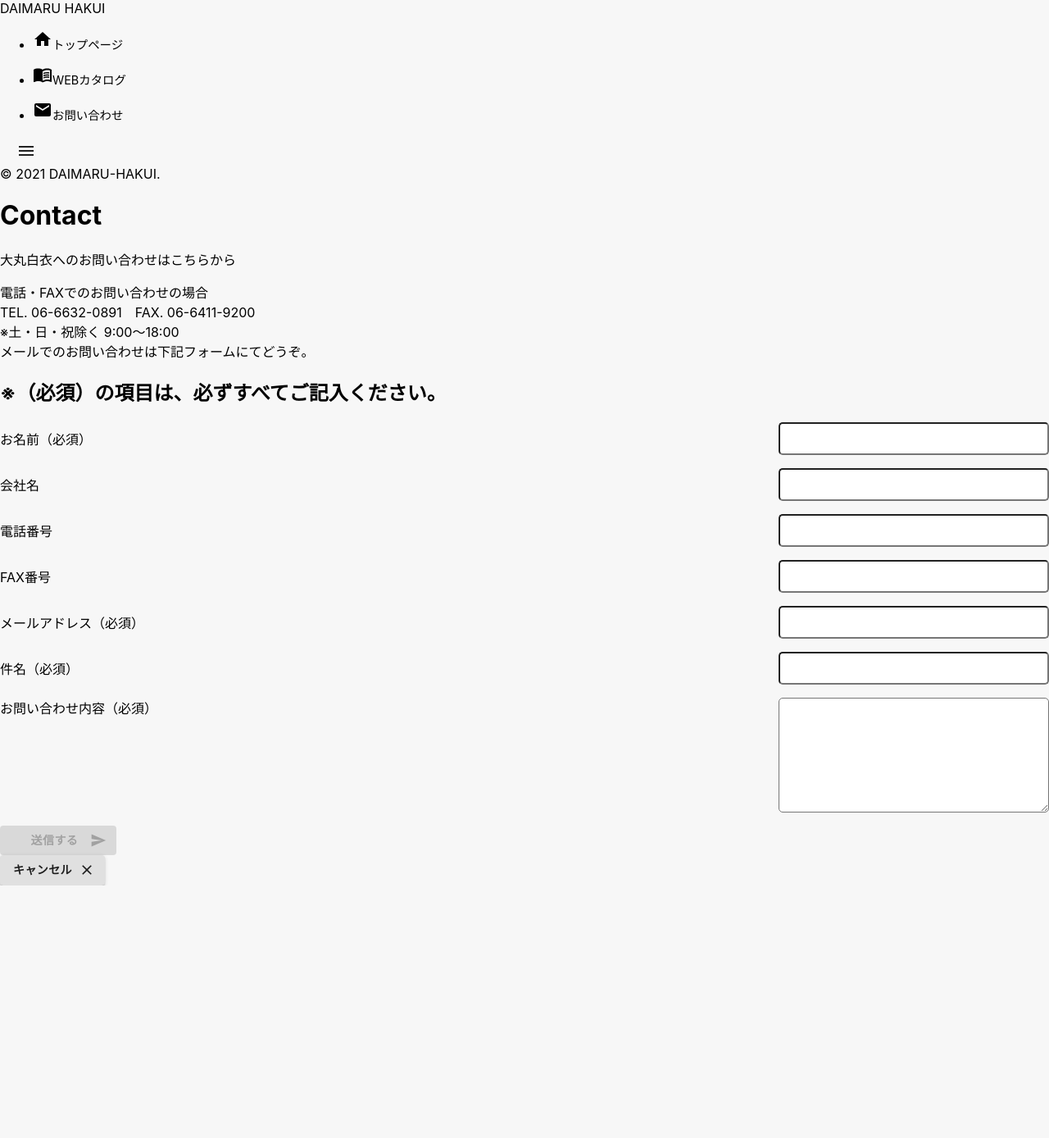
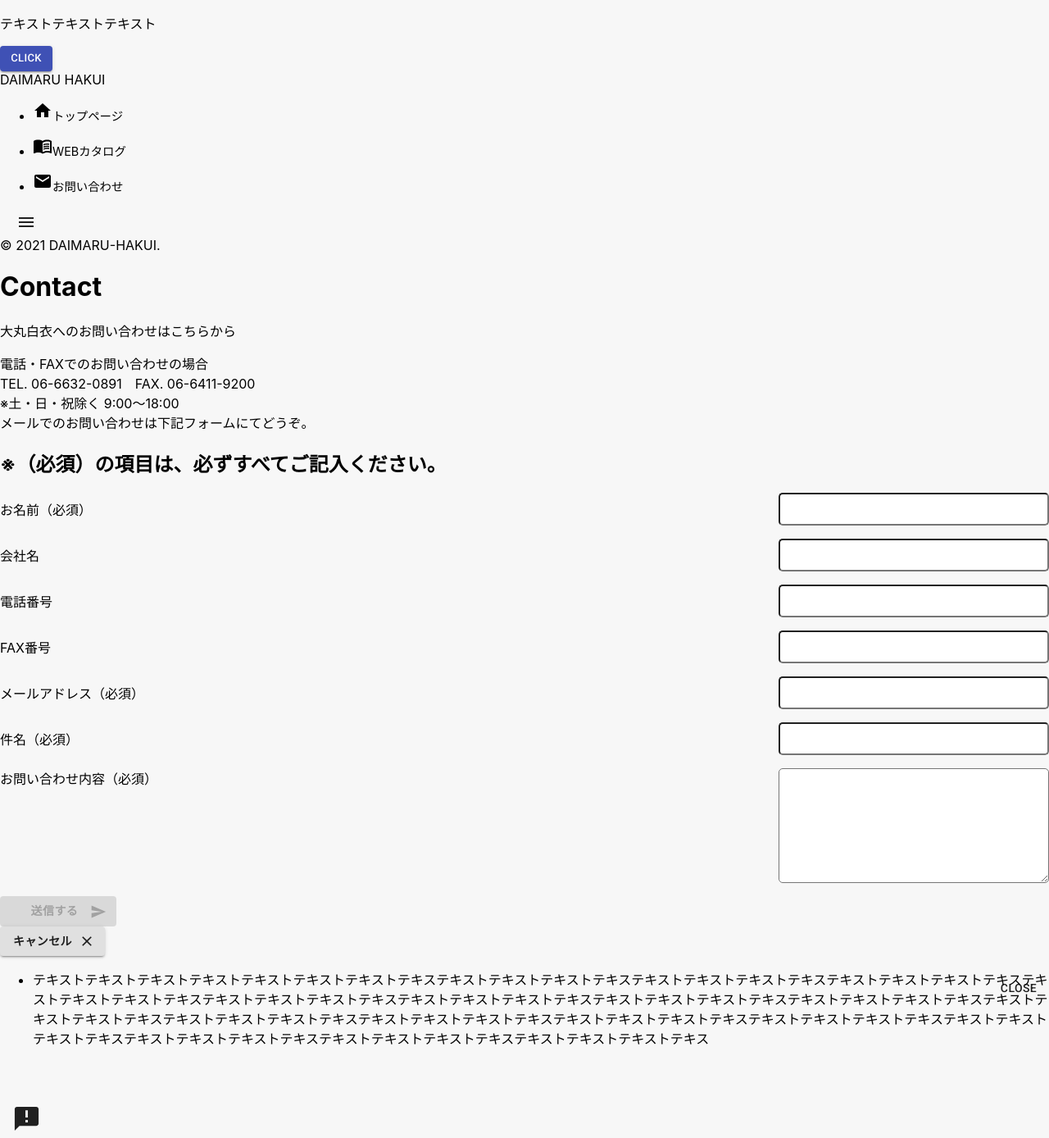
Before and after one commit to sukebon/01project, a Next.js app: page /contact in a window 1280 px wide. Shown: the whole page at 82% size. Before the commit the page ends 1080 px from the top, so only its background shows below. Built offline with nearby package versions, Linux system fonts and the light colour scheme.

Commit message:
topics area

```diff
--- a/package.json
+++ b/package.json
@@ -12,6 +12,7 @@
   "dependencies": {
     "@material-ui/core": "^4.12.3",
     "@material-ui/icons": "^4.11.2",
+    "@material-ui/lab": "^4.0.0-alpha.60",
     "axios": "^0.21.1",
     "emailjs-com": "^3.2.0",
     "next": "11.1.0",
@@ -21,7 +22,7 @@
   },
   "devDependencies": {
     "@types/react": "17.0.19",
-    "autoprefixer": "9",
+    "autoprefixer": "^10.3.3",
     "eslint": "7.32.0",
     "eslint-config-next": "11.1.0",
     "postcss": "7",
--- a/src/components/Header/Header.tsx
+++ b/src/components/Header/Header.tsx
@@ -9,9 +9,9 @@ import TemporaryDrawer from "components/TemporaryDrawer/TemporaryDrawer";
 const Header: React.FC = () => {
   return (
     <>
-      <div className={`w-full bg-white shadow-md lg:w-72 lg:min-h-full `}>
+      <div className={`w-full bg-white shadow-md lg:w-72 lg:min-h-full`}>
         <div
-          className={`flex items-center justify-between h-24 p-6 lg:flex-col lg:justify-start lg:items-center lg:h-screen lg:fixed lg:p-4 lg:mt-12 lg:w-72`}
+          className={`flex items-center justify-between h-24 p-6 lg:flex-col lg:justify-start lg:items-center lg:h-screen lg:sticky lg:top-0 lg:px-4 lg:pt-12 lg:w-72`}
         >
           <div className={`text-2xl font-shinppori`}>
             <Link href="/">DAIMARU HAKUI</Link>
--- a/src/components/Layout/Layout.tsx
+++ b/src/components/Layout/Layout.tsx
@@ -1,3 +1,5 @@
+import MessageArea from "components/MessageArea/MessageArea";
+import TopicsArea from "components/TopicsArea/TopicsArea";
 import React from "react";
 import Footer from "../Footer/Footer";
 import Header from "../Header/Header";
@@ -6,6 +8,7 @@ const Layout: React.FC = (props) => {
   const { children } = props;
   return (
     <>
+      <MessageArea />
       <div className="flex flex-col lg:flex-row min-h-screen w-full">
         <header>
           <Header />
@@ -15,6 +18,7 @@ const Layout: React.FC = (props) => {
           {/* <Footer /> */}
         </main>
       </div>
+      <TopicsArea />
     </>
   );
 };
--- /dev/null
+++ b/src/components/MessageArea/MessageArea.tsx
@@ -0,0 +1,17 @@
+import { Button } from "@material-ui/core";
+import React from "react";
+
+const MessageArea = () => {
+  return (
+    <>
+      <div className="w-full h-12 flex justify-center items-center sticky  bg-gray-800 text-white">
+        <p className={`mr-3`}>テキストテキストテキスト</p>
+        <Button variant="contained" color="primary" size="small">
+          Click
+        </Button>
+      </div>
+    </>
+  );
+};
+
+export default MessageArea;
--- /dev/null
+++ b/src/components/TopicsArea/TopicsArea.module.scss
@@ -0,0 +1,3 @@
+.transition {
+  transition: 0.5s ease-in-out;
+}
--- /dev/null
+++ b/src/components/TopicsArea/TopicsArea.tsx
@@ -0,0 +1,68 @@
+import { useEffect, useState } from "react";
+import { Button } from "@material-ui/core";
+import AnnouncementIcon from "@material-ui/icons/Announcement";
+import Styles from "./TopicsArea.module.scss";
+
+const TopicsArea = () => {
+  const [topicFlag, setTopicFlag] = useState(false);
+  const [buttonFlag, setButtonFlag] = useState(false);
+
+  const fadeIn = () => {
+    console.log(topicFlag);
+    setTopicFlag(true);
+  };
+  const onClickClose = () => {
+    setTopicFlag(false);
+    setButtonFlag(true);
+  };
+  const onClickOpen = () => {
+    setTopicFlag(true);
+    setButtonFlag(false);
+  };
+  useEffect(() => {
+    setTimeout(() => {
+      fadeIn();
+    }, 2000);
+    // eslint-disable-next-line react-hooks/exhaustive-deps
+  }, []);
+  return (
+    <>
+      <div
+        style={
+          topicFlag == true
+            ? { transform: "translateY(0px)" }
+            : { transform: "translateY(100%)" }
+        }
+        className={`${Styles.transition} fixed bottom-0 right-0 z-50 border rounded-t shadow-sm bg-white w-full md:max-w-sm`}
+      >
+        <div className={`py-12 px-6`}>
+          <Button
+            onClick={onClickClose}
+            style={{ position: "absolute", top: 5, right: 5 }}
+          >
+            close
+          </Button>
+
+          <ul>
+            <li>
+              テキストテキストテキストテキストテキストテキストテキストテキステキストテキストテキストテキステキストテキストテキストテキステキストテキストテキストテキステキストテキストテキストテキステキストテキストテキストテキステキストテキストテキストテキステキストテキストテキストテキステキストテキストテキストテキステキストテキストテキストテキステキストテキストテキストテキステキストテキストテキストテキステキストテキストテキストテキステキストテキストテキストテキステキストテキストテキストテキステキストテキストテキストテキステキストテキストテキストテキステキストテキストテキストテキス
+            </li>
+          </ul>
+        </div>
+      </div>
+      <div
+        className={`${Styles.transition} fixed bottom-0 right-5 z-40 bg-white rounded-xl shadow-md`}
+        style={
+          buttonFlag === true
+            ? { transform: "translateY(-20px)" }
+            : { transform: "translateY(100%)" }
+        }
+      >
+        <Button onClick={onClickOpen}>
+          <AnnouncementIcon fontSize={"large"} />
+        </Button>
+      </div>
+    </>
+  );
+};
+export default TopicsArea;
--- a/src/pages/catalog/index.tsx
+++ b/src/pages/catalog/index.tsx
@@ -11,6 +11,7 @@ import ClearIcon from "@material-ui/icons/Clear";
 import CatalogCard from "../../components/CatalogCard/CatalogCard";
 import Styles from "./index.module.scss";
 import Head from "next/head";
+import TopicsArea from "components/TopicsArea/TopicsArea";
 
 const Catalog: React.FC<Props> = (props) => {
   const { apiData, listCategory, listCompany } = props;
--- a/tailwind.config.js
+++ b/tailwind.config.js
@@ -14,5 +14,5 @@ module.exports = {
   variants: {
     extend: {},
   },
-  plugins: [],
+  plugins: [require("tailwindcss"), require("autoprefixer")],
 };
```
Also changed, not shown: 1 other file (tests, documents, lock files or other folders).
